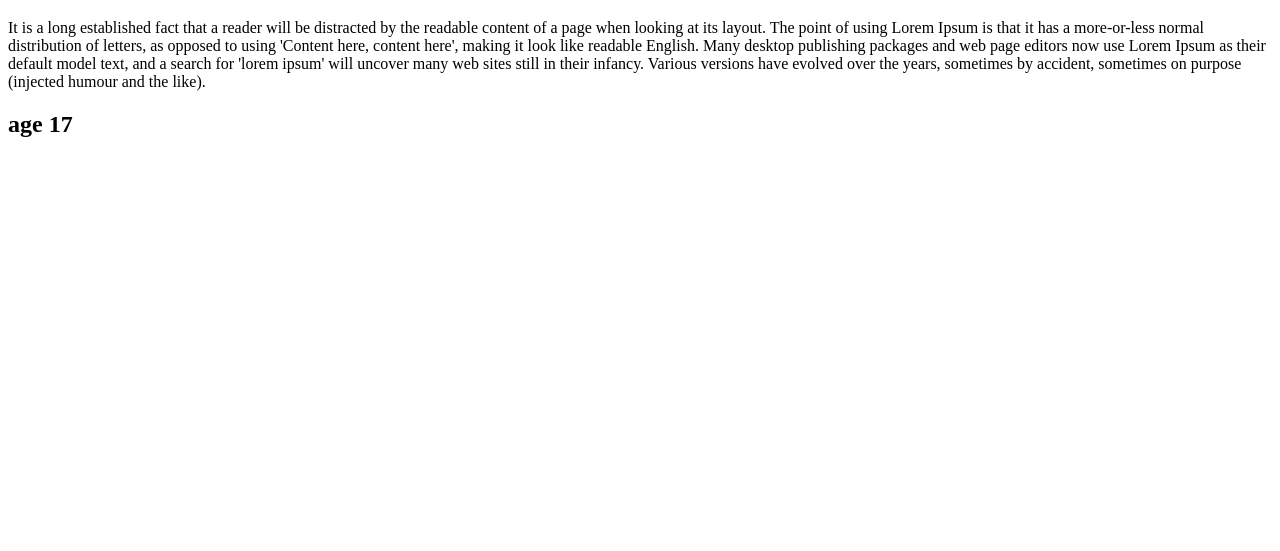
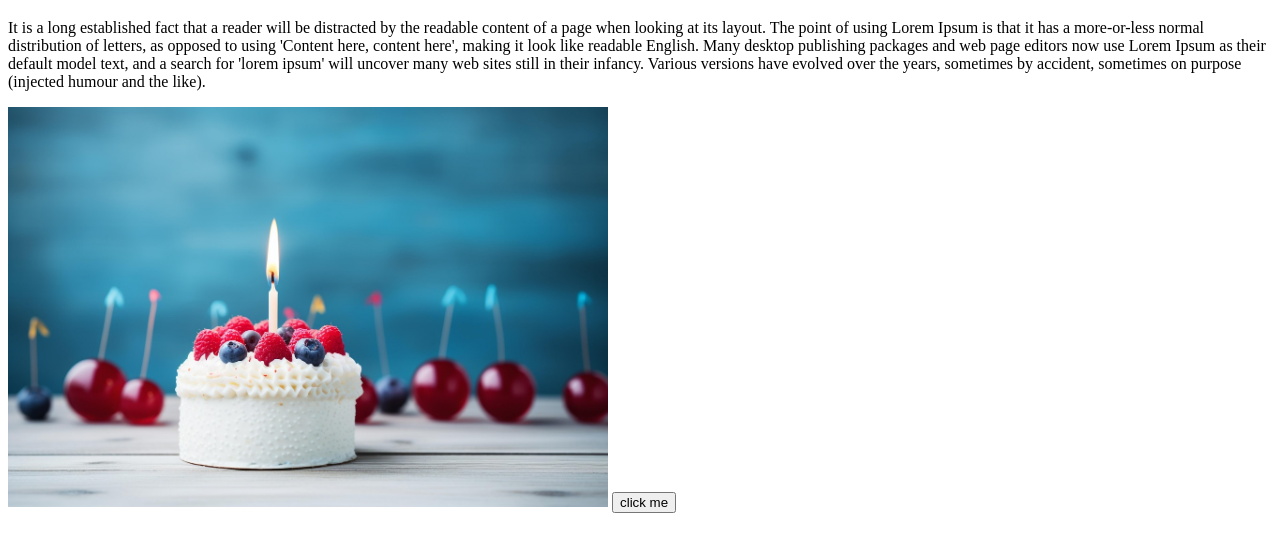
Before and after one commit to sethasham/activity-01, a plain HTML site: page index.html in a window 1280 px wide. Shown: the part 61-612 px from the top of the page. Drawn offline with Linux system fonts and the light colour scheme.

Commit message:
added image

```diff
--- a/index.html
+++ b/index.html
@@ -19,8 +19,11 @@
 
     </p>
 </body>
-<h2>
-    age 17
-</h2>
+
+    <img src="cake-8470012_1280.jpg" width="600px" alt="berry cake"/>
+<button>click me</button>
+
+
+
 
 </html>
```
Also changed, not shown: cake-8470012_1280.jpg (added).
